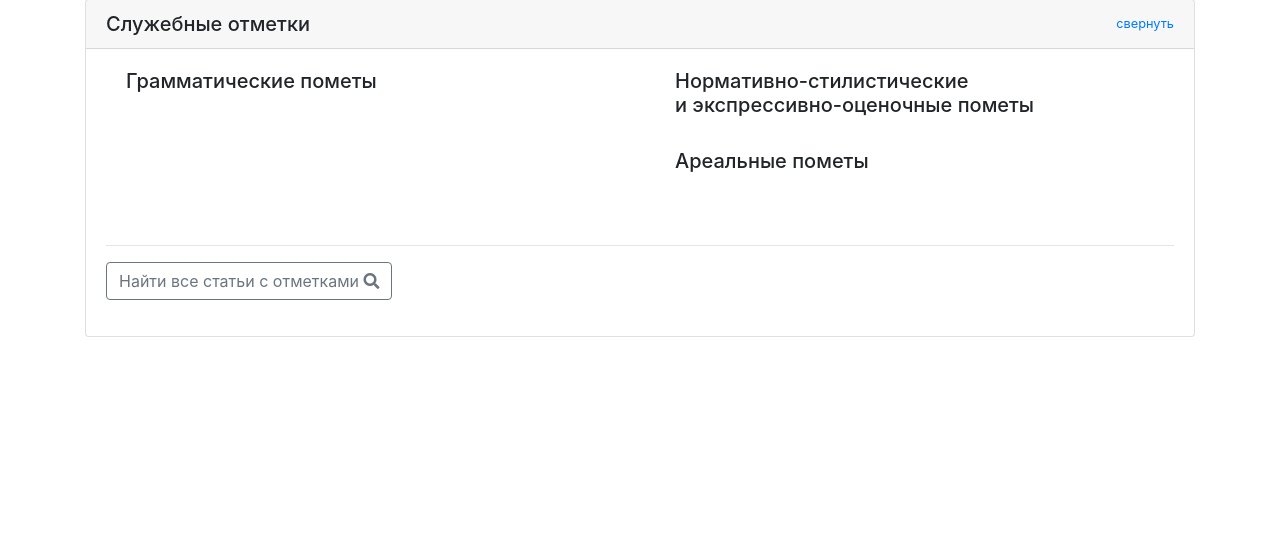
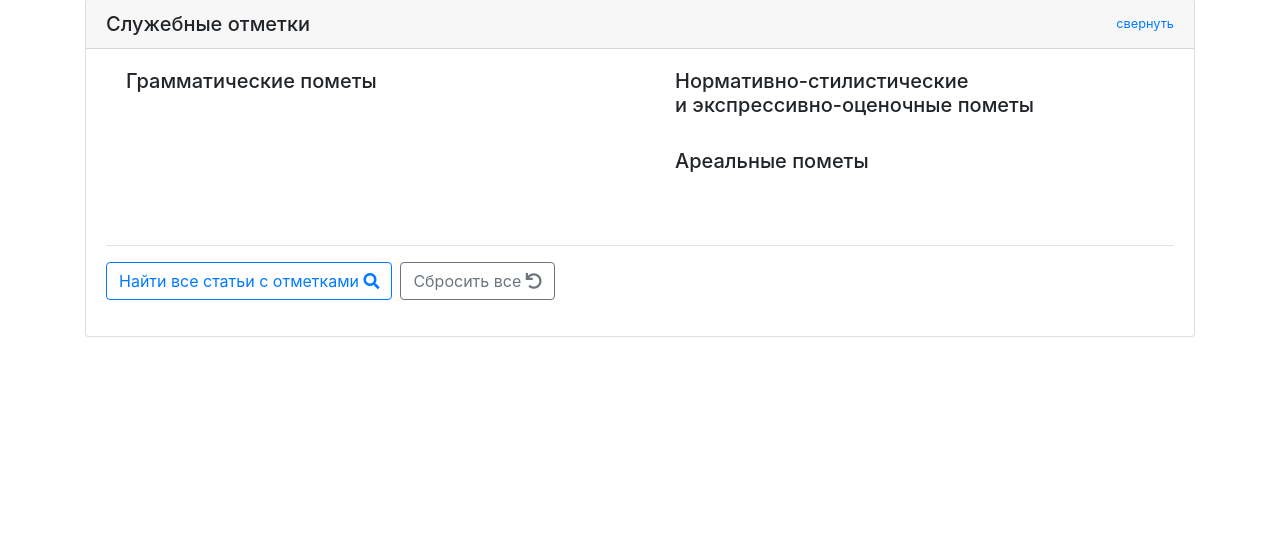
Before and after one commit to Fedoto4kin/punzh-dict, a Django app: page /tags/ in a window 1280 px wide. Shown: the part 165-705 px from the top of the page. Run offline with Django 3.2, Linux system fonts and the light colour scheme; data that the repository does not hold is empty; parts of the project's set-up code (start-up, migrations or seed data) failed here and were passed over; some libraries are stand-ins or nearby versions.

Commit message:
Добавлено "Сбросить всё" для тегов (помет)

```diff
--- a/app/dict/templates/tags.html
+++ b/app/dict/templates/tags.html
@@ -142,15 +142,21 @@
                         </div>
                     </div>
 
-                    <div class="row">
-                        <div class="form-group col-sm-12">
-                            <hr>
-                            <button class="btn btn-outline-secondary my-sm-0" type="submit" id="button">
+                <div class="row">
+                    <div class="form-group col-sm-12">
+                        <hr>
+                        <div class="d-flex flex-wrap">
+                            <button class="btn btn-outline-primary my-sm-0" type="submit" id="button">
                                 Найти все статьи c отметками
                                 <i class="fas fa-search"></i>
                             </button>
+                            <button class="btn btn-outline-secondary my-sm-0 ml-2" id="resetTagsBtn">
+                                Сбросить все
+                                <i class="fas fa-undo"></i>
+                            </button>
                         </div>
                     </div>
+                </div>
 
                 </div>
             </div>
@@ -335,5 +341,11 @@
         renderFormula();
     });
 
+    $('#resetTagsBtn').click(function() {
+        $('input[name="selectTag"]').prop('checked', false);
+        refreshCompatibility(); // пересчитывает доступность чекбоксов
+        renderFormula();       // обновляет отображение формулы запроса
+    });
+
 </script>
 {%  endblock %}
```
